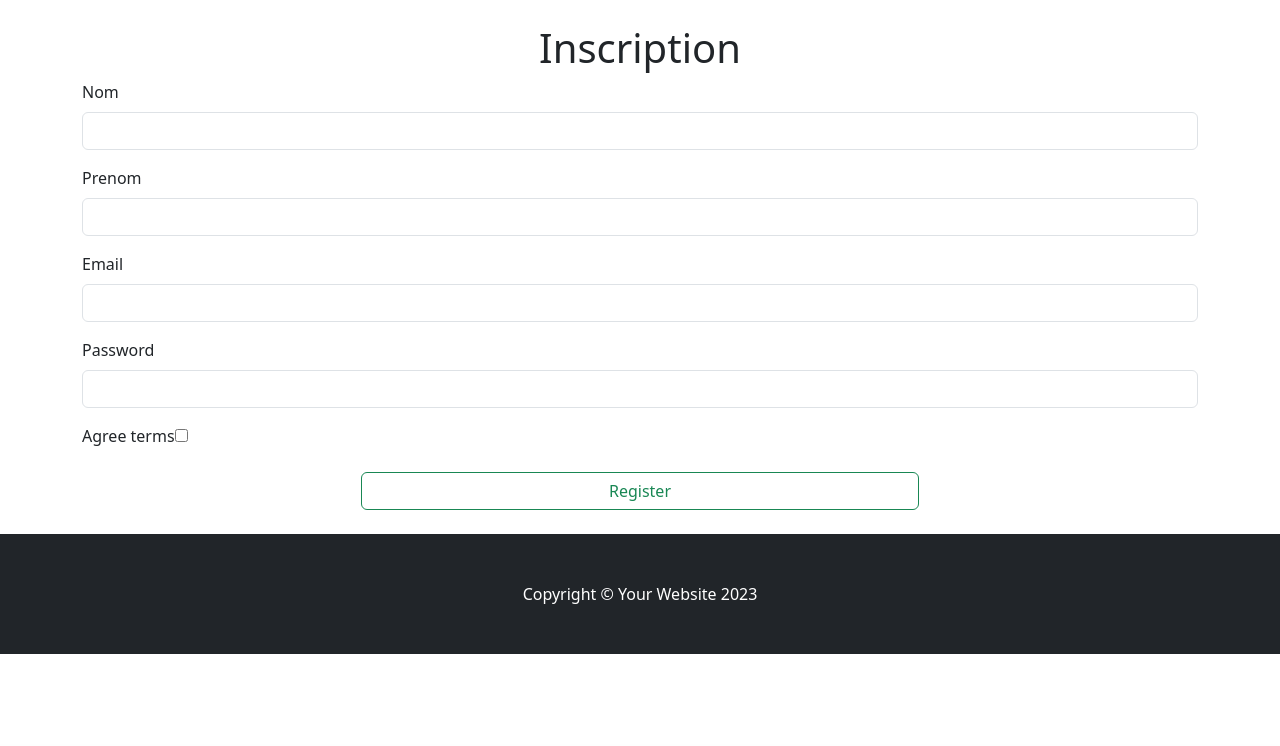
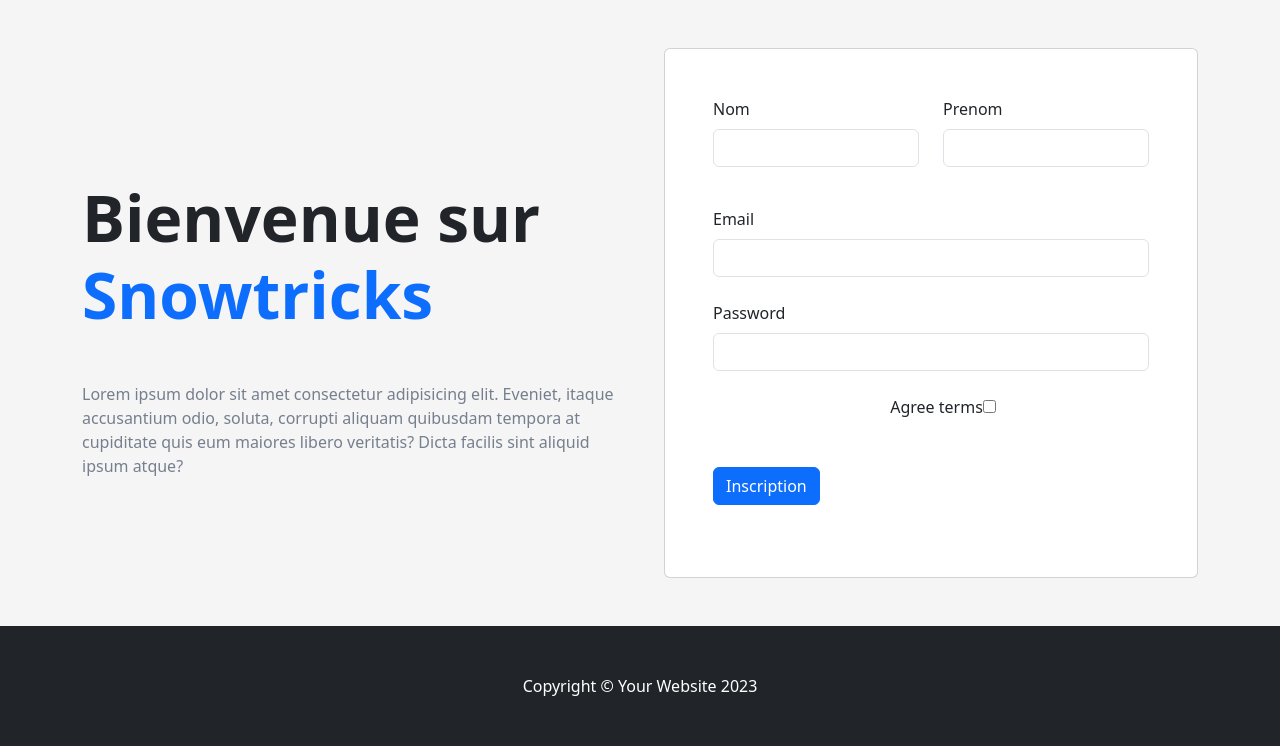
Before and after one commit to k-saidou/snowtricks, a Symfony app: template templates/registration/register.html.twig in a window 1280 px wide. Shown: the part 56-802 px from the top of the page. Before the commit the page ends 710 px from the top, so only its background shows below. Run offline with Twig, Linux system fonts and the light colour scheme; the template is opened without the code that fills it, so the values that code supplies are empty; form fields are guessed from the names that the template uses; some libraries are stand-ins or nearby versions.

Commit message:
page inscription

```diff
--- a/templates/registration/register.html.twig
+++ b/templates/registration/register.html.twig
@@ -7,38 +7,70 @@
         <div class="alert alert-danger" role="alert">{{ flash_error }}</div>
     {% endfor %}
 
+    <section class="">
+        <div class="px-4 py-5 px-md-5 text-center text-lg-start" style="background-color: hsl(0, 0%, 96%)">
             <div class="container">
-        <br>
-        <h1 class="text-center">Inscription</h1>
+                <div class="row gx-lg-5 align-items-center">
+                    <div class="col-lg-6 mb-5 mb-lg-0">
+                        <h1 class="my-5 display-3 fw-bold ls-tight">
+                            Bienvenue sur <br />
+                            <span class="text-primary">Snowtricks</span>
+                        </h1>
+                        <p style="color: hsl(217, 10%, 50.8%)">
+                            Lorem ipsum dolor sit amet consectetur adipisicing elit.
+                            Eveniet, itaque accusantium odio, soluta, corrupti aliquam
+                            quibusdam tempora at cupiditate quis eum maiores libero
+                            veritatis? Dicta facilis sint aliquid ipsum atque?
+                        </p>
+                    </div>
+                    <div class="col-lg-6 mb-5 mb-lg-0">
+                        <div class="card">
+                            <div class="card-body py-5 px-md-5">
+                                <form>
                                     {{ form_start(registrationForm) }}
-        <div>
+                                    <!-- 2 column grid layout with text inputs for the first and last names -->
+                                    <div class="row">
+                                    <div class="col-md-6 mb-4">
+                                        <div class="form-outline">
                                             {{ form_row(registrationForm.nom, {
                                                 'attr':{'class':'form-control'}
                                             }) }}
                                         </div>
-        <div>
+                                    </div>
+                                    <div class="col-md-6 mb-4">
+                                        <div class="form-outline">
                                             {{ form_row(registrationForm.prenom, {
                                                 'attr':{'class':'form-control'}
                                             }) }}
                                         </div>
-        <div>
+                                    </div>
+                                    </div>
+                                    <!-- Email input -->
+                                    <div class="form-outline mb-4">
                                         {{ form_row(registrationForm.email, {
                                             'attr':{'class':'form-control'}
                                         }) }}
                                     </div>
-        <div>
+                                    <!-- Password input -->
+                                    <div class="form-outline mb-4">
                                         {{ form_row(registrationForm.plainPassword, {
                                             label: 'Password',
                                             'attr':{'class':'form-control'}
                                         }) }}
                                     </div>
-        <div>
+                                    <!-- Checkbox -->
+                                    <div class="form-check d-flex justify-content-center mb-4">
                                         {{ form_row(registrationForm.agreeTerms) }}
                                     </div>
-        <div class="d-grid gap-2 col-6 mx-auto">
-            <button type="submit" class="btn btn-outline-success">Register</button>
+                                    <!-- Submit button -->
+                                    <button type="submit" class="btn btn-primary btn-block mb-4">Inscription</button>
+                                    {{ form_end(registrationForm) }}
+                                </form>
                             </div>
-        <br>
-        {{ form_end(registrationForm) }}
                         </div>
+                    </div>
+                </div>
+            </div>
+        </div>
+    </section>
 {% endblock %}
```
Lines whose indentation alone changed are shown as unchanged.
